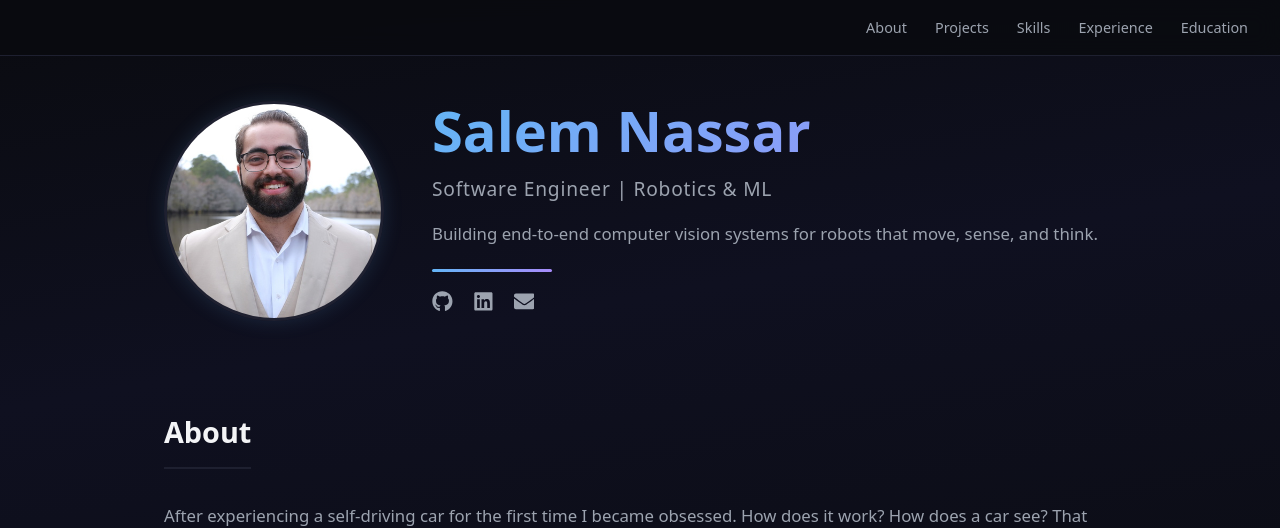
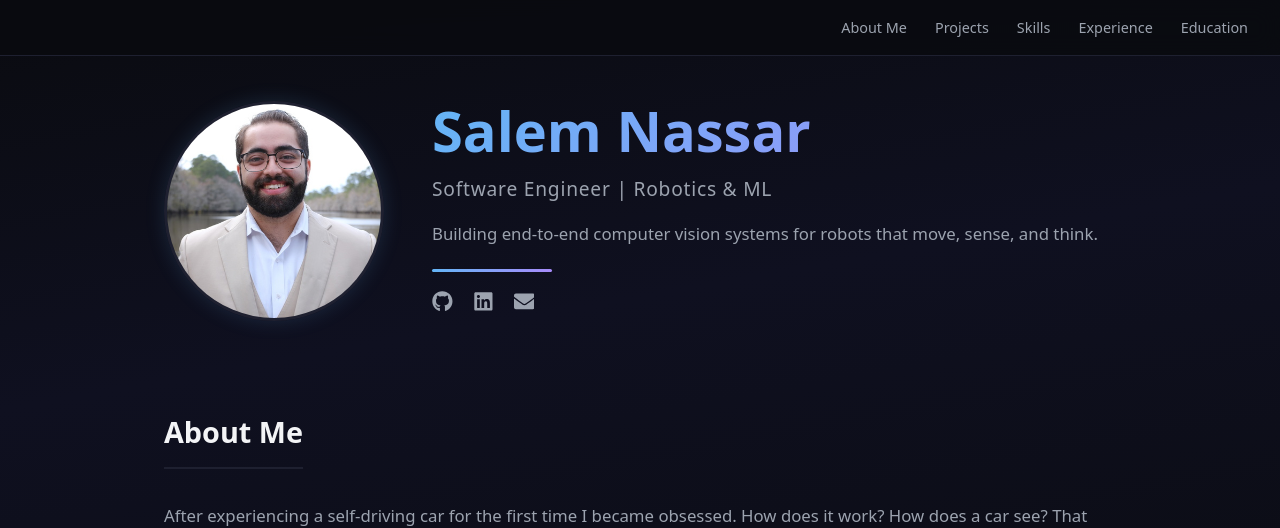
Before and after one commit to Salemmander/Portfolio, a React (Vite) app: page / in a window 1280 px wide. Shown: the top 528 px of the page. Built offline with nearby package versions, Linux system fonts and the light colour scheme.

Commit message:
update about

```diff
--- a/src/App.jsx
+++ b/src/App.jsx
@@ -30,7 +30,7 @@ function App() {
       </section>
 
       <section id="about" className="section fade-section">
-        <h2>About</h2>
+        <h2>About Me</h2>
         <p className="about">
           After experiencing a self-driving car for the first time I became obsessed.
           How does it work? How does a car see? That curiosity is what got me into
--- a/src/components/Nav.jsx
+++ b/src/components/Nav.jsx
@@ -1,7 +1,7 @@
 import './Nav.css'
 
 const links = [
-  { label: 'About', href: '#about' },
+  { label: 'About Me', href: '#about' },
   { label: 'Projects', href: '#projects' },
   { label: 'Skills', href: '#skills' },
   { label: 'Experience', href: '#experience' },
```
